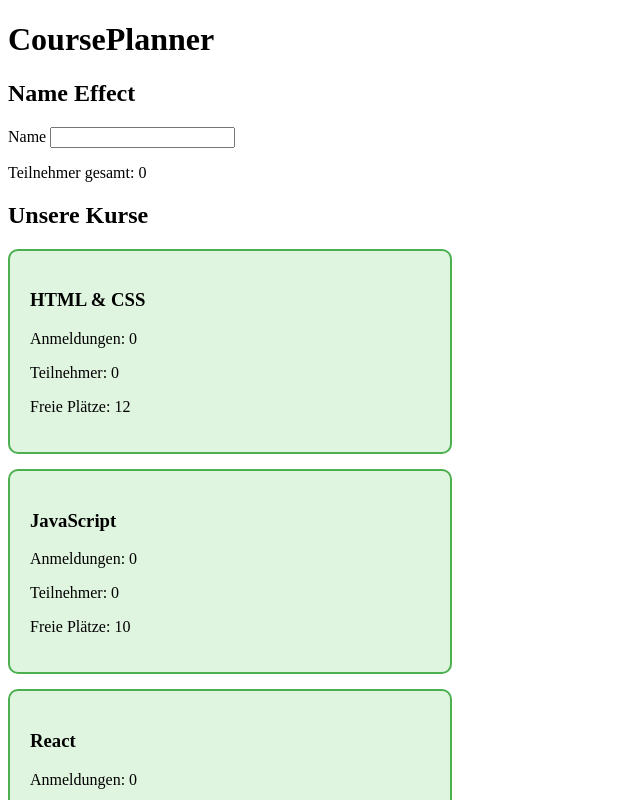
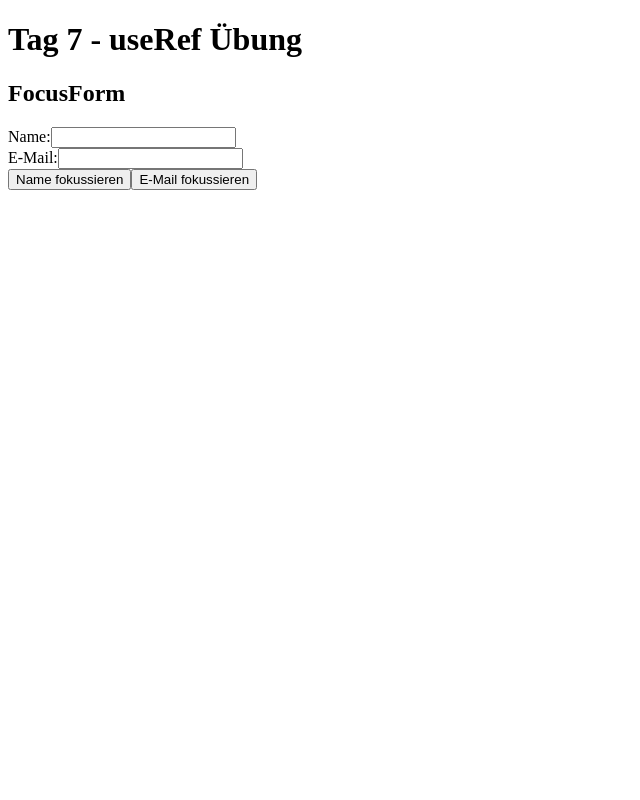
Before and after one commit to silviohoberg2/react-exercises, a React (Vite) app: page / in a window 1280 px wide. Shown: the top 800 px of the page, without its empty margins (0-640 px from the left). Built offline with nearby package versions, Linux system fonts and the light colour scheme.

Commit message:
Add useRef focus exercise day07

```diff
--- a/index.html
+++ b/index.html
@@ -1,18 +1,17 @@
-
 <!DOCTYPE html>
 <html lang="de">
 
 <head>
   <meta charset="UTF-8">
   <meta name="viewport" content="width=device-width, initial-scale=1.0">
-  <title>CoursePlanner</title>
+  <title>FocusForm- Tag 7</title>
 </head>
 
 <body>
 
   <div id="root"></div>
 
-  <script type="module" src="./src/day06/main.jsx"></script>
+  <script type="module" src="./src/day07/main.jsx"></script>
 
 </body>
 
--- /dev/null
+++ b/src/day07/App.jsx
@@ -0,0 +1,14 @@
+
+import FocusForm from "./FocusForm.jsx";
+
+function App() {
+    return (
+        <main>
+            <h1>Tag 7 - useRef Übung</h1>
+
+            <FocusForm />
+        </main>
+    );
+}
+
+export default App;
--- /dev/null
+++ b/src/day07/FocusForm.jsx
@@ -0,0 +1,67 @@
+
+import { useState, useRef } from "react";
+
+function FocusForm() {
+    const [name, setName] = useState("");
+    const [email, setEmail] = useState("");
+
+    // Zwei eigene Refs für die Eingabefelder
+    const nameInputRef = useRef(null);
+    const emailInputRef = useRef(null);
+
+    function focusName() {
+        nameInputRef.current.focus();
+    }
+
+    function focusEmail() {
+        emailInputRef.current.focus();
+    }
+
+    return (
+        <section>
+            <h2>FocusForm</h2>
+
+            <div>
+                <label htmlFor="name">Name:</label>
+                <input
+                    type="text"
+                    id="name"
+                    ref={nameInputRef}
+                    value={name}
+                    onChange={(event) =>
+                        setName(event.target.value)
+                    }
+                />
+            </div>
+
+            <div>
+                <label htmlFor="email">E-Mail:</label>
+                <input
+                    type="email"
+                    id="email"
+                    ref={emailInputRef}
+                    value={email}
+                    onChange={(event) =>
+                        setEmail(event.target.value)
+                    }
+                />
+            </div>
+
+            <button
+                type="button"
+                onClick={focusName}
+            >
+                Name fokussieren
+            </button>
+
+            <button
+                type="button"
+                onClick={focusEmail}
+            >
+                E-Mail fokussieren
+            </button>
+        </section>
+    );
+}
+
+export default FocusForm;
--- /dev/null
+++ b/src/day07/main.jsx
@@ -0,0 +1,10 @@
+
+import React from "react";
+import { createRoot } from "react-dom/client";
+import App from "./App.jsx";
+
+createRoot(document.getElementById("root")).render(
+    <React.StrictMode>
+        <App />
+    </React.StrictMode>
+);
```
